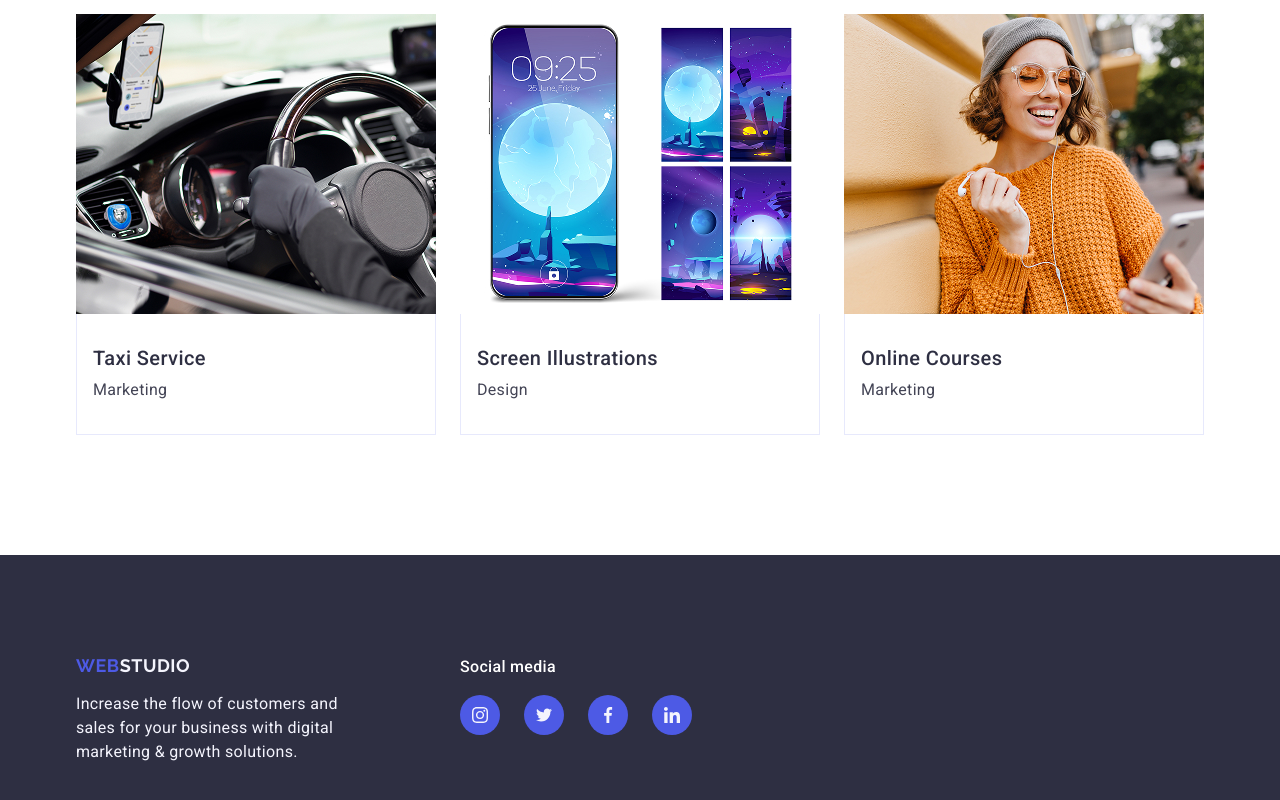
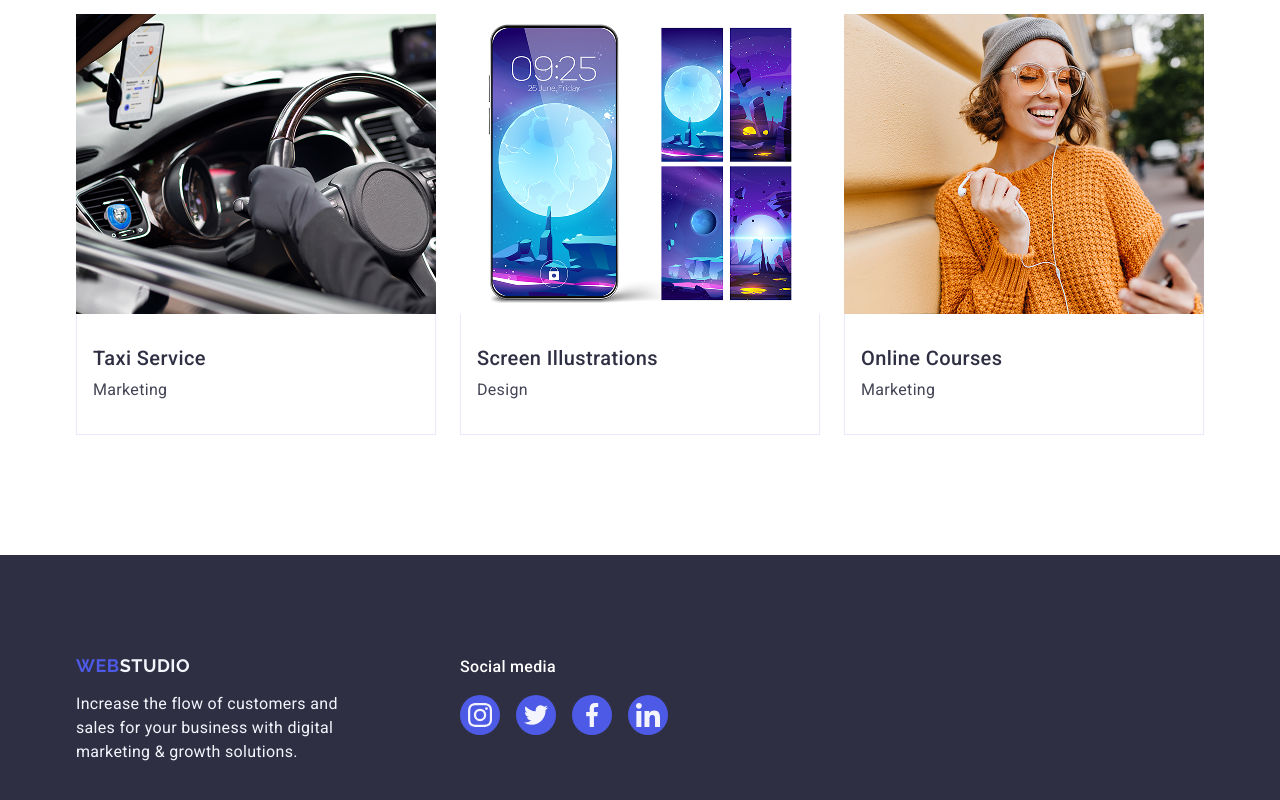
Before and after one commit to SashaOsp/goit-markup-hw-05, a plain HTML site: page index.html in a window 1280 px wide. Shown: the part 2596-3396 px from the top of the page. Drawn offline with nearby package versions, Linux system fonts and the light colour scheme.

Commit message:
footer fix

```diff
--- a/css/styles.css
+++ b/css/styles.css
@@ -361,7 +361,7 @@ img {
 }
 .footer .container {
   display: flex;
-  align-items: flex-start;
+  align-items: baseline;
 }
 .footer-logo-container {
   margin-right: 120px;
@@ -382,7 +382,7 @@ img {
 .footer-social-icons-list {
   display: flex;
   justify-content: center;
-  gap: 24px;
+  gap: 16px;
 }
 .footer-social-icons-item {
   height: 40px;
@@ -398,7 +398,7 @@ img {
   width: 100%;
 }
 .footer-social-icon {
-  fill: currentColor;
+  fill: #f4f4fd;
 }
 .footer-social-icons-item:hover,
 .footer-social-icons-item:focus {
--- a/index.html
+++ b/index.html
@@ -408,29 +408,29 @@
           <ul class="footer-social-icons-list">
             <li class="footer-social-icons-item">
               <a href="#" class="footer-social-icons-link">
-                <svg class="footer-social-icon" width="16" height="16">
-                  <use href="images/icons.svg#instagram"></use>
+                <svg class="footer-social-icon" width="24" height="24">
+                  <use href="./images/icons.svg#instagram"></use>
                 </svg>
               </a>
             </li>
             <li class="footer-social-icons-item">
               <a href="#" class="footer-social-icons-link">
-                <svg class="footer-social-icon" width="16" height="16">
-                  <use href="images/icons.svg#twitter"></use>
+                <svg class="footer-social-icon" width="24" height="24">
+                  <use href="./images/icons.svg#twitter"></use>
                 </svg>
               </a>
             </li>
             <li class="footer-social-icons-item">
               <a href="#" class="footer-social-icons-link">
-                <svg class="footer-social-icon" width="16" height="16">
-                  <use href="images/icons.svg#facebook"></use>
+                <svg class="footer-social-icon" width="24" height="24">
+                  <use href="./images/icons.svg#facebook"></use>
                 </svg>
               </a>
             </li>
             <li class="footer-social-icons-item">
               <a href="#" class="footer-social-icons-link">
-                <svg class="footer-social-icon" width="16" height="16">
-                  <use href="images/icons.svg#linkedin"></use>
+                <svg class="footer-social-icon" width="24" height="24">
+                  <use href="./images/icons.svg#linkedin"></use>
                 </svg>
               </a>
             </li>
```
